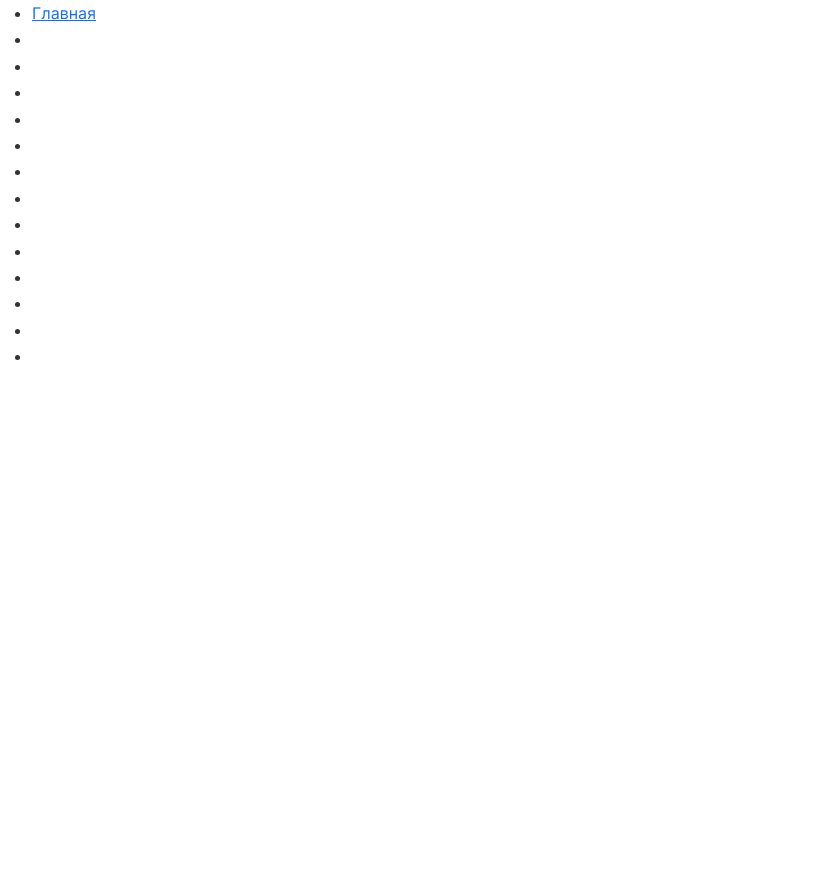
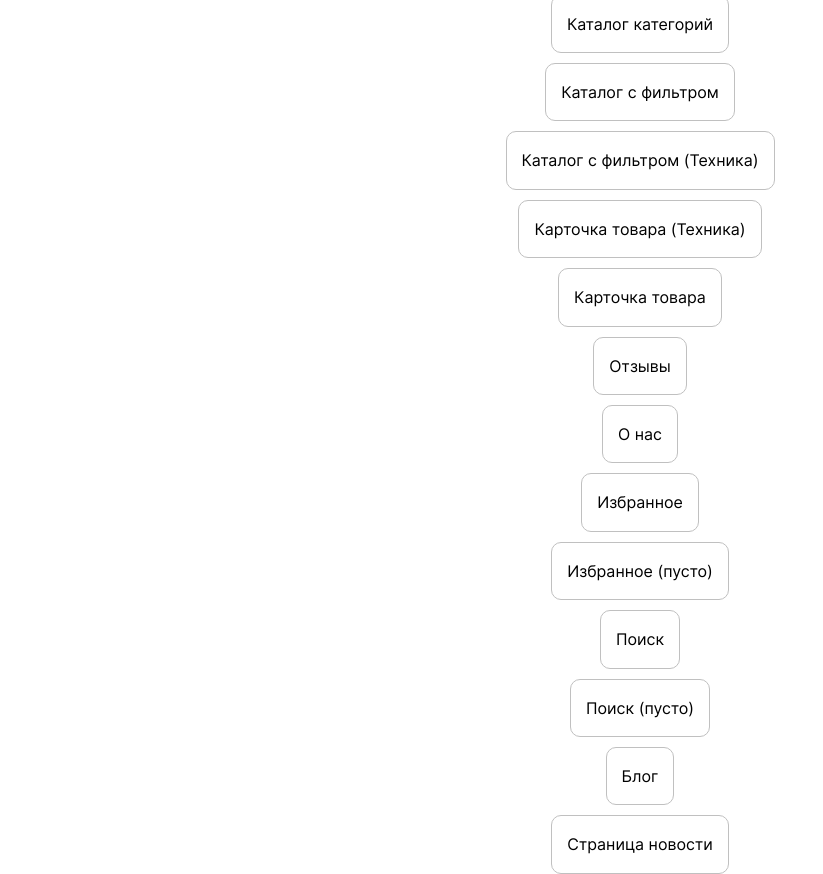
Before and after one commit to NeverZoom/par, a website: page dist/index.html in a window 1280 px wide. Shown: the whole page, without its empty margins (0-823 px from the left). Before the commit the page ends 800 px from the top, so only its background shows below. Drawn offline with Linux system fonts and the light colour scheme.

Commit message:
add menu

```diff
--- a/dist/index.html
+++ b/dist/index.html
@@ -18,23 +18,37 @@
 
 </head>
 
-<body>
+<body style="
+display: flex;
+justify-content: center;
+align-items: center;
+height: 100vh;
+">
 
-  <ul>
-    <li><a href="">Главная</a></li>
-    <li><a href=""></a></li>
-    <li><a href=""></a></li>
-    <li><a href=""></a></li>
-    <li><a href=""></a></li>
-    <li><a href=""></a></li>
-    <li><a href=""></a></li>
-    <li><a href=""></a></li>
-    <li><a href=""></a></li>
-    <li><a href=""></a></li>
-    <li><a href=""></a></li>
-    <li><a href=""></a></li>
-    <li><a href=""></a></li>
-    <li><a href=""></a></li>
+  <ul style="
+  list-style: none;
+  padding: 0;
+  margin: 0;
+  display: flex;
+  gap: 10px;
+  flex-direction: column;
+  align-items: center;
+  justify-content: center;
+">
+    <li><a style="border: 1px solid silver;text-decoration: none;color: #000;border-radius: 10px;padding: 15px;display: block;" href="https://neverzoom.github.io/par/dist/main.html">Главная</a></li>
+    <li><a style="border: 1px solid silver;text-decoration: none;color: #000;border-radius: 10px;padding: 15px;display: block;" href="https://neverzoom.github.io/par/dist/info-catalog.html">Каталог категорий</a></li>
+    <li><a style="border: 1px solid silver;text-decoration: none;color: #000;border-radius: 10px;padding: 15px;display: block;" href="https://neverzoom.github.io/par/dist/filter-catalog.html">Каталог с фильтром</a></li>
+    <li><a style="border: 1px solid silver;text-decoration: none;color: #000;border-radius: 10px;padding: 15px;display: block;" href="https://neverzoom.github.io/par/dist/filter-catalog-tech.html">Каталог с фильтром (Техника)</a></li>
+    <li><a style="border: 1px solid silver;text-decoration: none;color: #000;border-radius: 10px;padding: 15px;display: block;" href="https://neverzoom.github.io/par/dist/single-product-tech.html">Карточка товара (Техника)</a></li>
+    <li><a style="border: 1px solid silver;text-decoration: none;color: #000;border-radius: 10px;padding: 15px;display: block;" href="https://neverzoom.github.io/par/dist/single-product.html">Карточка товара</a></li>
+    <li><a style="border: 1px solid silver;text-decoration: none;color: #000;border-radius: 10px;padding: 15px;display: block;" href="https://neverzoom.github.io/par/dist/reviews-page.html">Отзывы</a></li>
+    <li><a style="border: 1px solid silver;text-decoration: none;color: #000;border-radius: 10px;padding: 15px;display: block;" href="https://neverzoom.github.io/par/dist/about.html">О нас</a></li>
+    <li><a style="border: 1px solid silver;text-decoration: none;color: #000;border-radius: 10px;padding: 15px;display: block;" href="https://neverzoom.github.io/par/dist/wishlist.html">Избранное</a></li>
+    <li><a style="border: 1px solid silver;text-decoration: none;color: #000;border-radius: 10px;padding: 15px;display: block;" href="https://neverzoom.github.io/par/dist/wishlist-empty.html">Избранное (пусто)</a></li>
+    <li><a style="border: 1px solid silver;text-decoration: none;color: #000;border-radius: 10px;padding: 15px;display: block;" href="https://neverzoom.github.io/par/dist/search.html">Поиск</a></li>
+    <li><a style="border: 1px solid silver;text-decoration: none;color: #000;border-radius: 10px;padding: 15px;display: block;" href="https://neverzoom.github.io/par/dist/search_empty.html">Поиск (пусто)</a></li>
+    <li><a style="border: 1px solid silver;text-decoration: none;color: #000;border-radius: 10px;padding: 15px;display: block;" href="https://neverzoom.github.io/par/dist/blog.html">Блог</a></li>
+    <li><a style="border: 1px solid silver;text-decoration: none;color: #000;border-radius: 10px;padding: 15px;display: block;" href="https://neverzoom.github.io/par/dist/single-post.html">Страница новости</a></li>
   </ul>
 
 </body>
```
